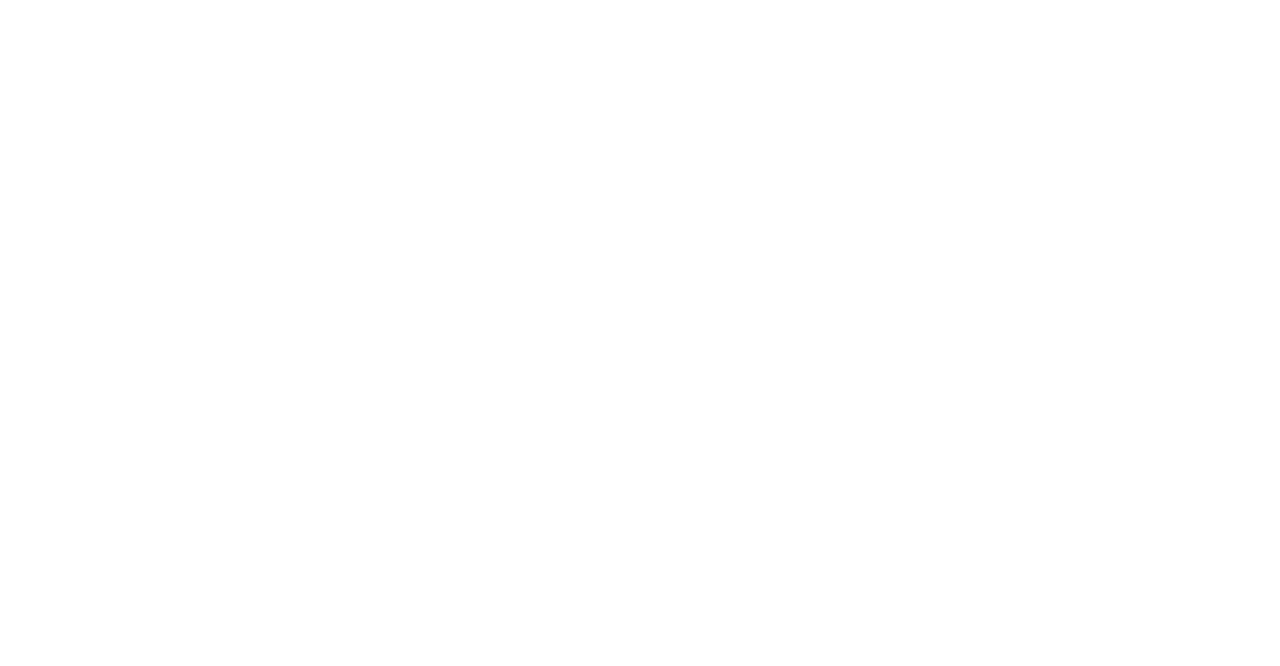
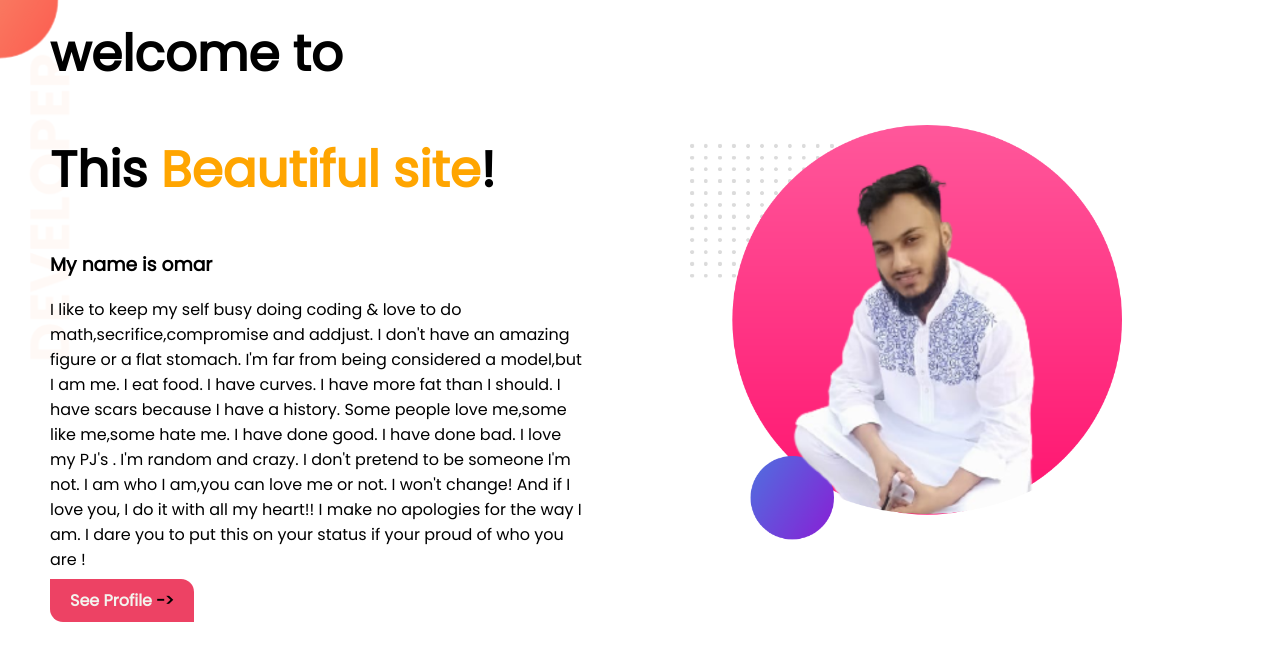
Before and after one commit to Md-omar-faruke-programming-hero/developer-portfolio, a plain HTML site: page index.html in a window 1280 px wide. Drawn offline with Linux system fonts and the light colour scheme.

Commit message:
1st section

```diff
--- a/index.html
+++ b/index.html
@@ -1,14 +1,38 @@
 <!DOCTYPE html>
 <html lang="en">
-<head>
-    <meta charset="UTF-8">
-    <meta http-equiv="X-UA-Compatible" content="IE=edge">
-    <meta name="viewport" content="width=, initial-scale=1.0">
-    <link rel="stylesheet" href="style.css">
+  <head>
+    <meta charset="UTF-8" />
+    <meta http-equiv="X-UA-Compatible" content="IE=edge" />
+    <meta name="viewport" content="width=, initial-scale=1.0" />
+    <link rel="stylesheet" href="style.css" />
     <title>my portfolio</title>
-</head>
-<body>
+    <link rel="preconnect" href="https://fonts.googleapis.com" />
+    <link rel="preconnect" href="https://fonts.gstatic.com" crossorigin />
+    <link href="https://fonts.googleapis.com/css2?family=Poppins&display=swap" rel="stylesheet" />
 
+    <link rel="stylesheet" href="style.css" />
+  </head>
+  <body>
+    <section class="bkimg">
+      <div class="halfwidth">
+        <h1>welcome to</h1>
+        <h1>This <span class="orange">Beautiful site</span>!</h1>
+        <h3>My name is omar</h3>
+        <p>
+          I like to keep my self busy doing coding & love to do math,secrifice,compromise and addjust. I don't have
+          an amazing figure or a flat stomach. I'm far from being considered a model,but I am me. I eat food. I
+          have curves. I have more fat than I should. I have scars because I have a history. Some people love
+          me,some like me,some hate me. I have done good. I have done bad. I love my PJ's . I'm random and crazy. I
+          don't pretend to be someone I'm not. I am who I am,you can love me or not. I won't change! And if I love
+          you, I do it with all my heart!! I make no apologies for the way I am. I dare you to put this on your
+          status if your proud of who you are !
+        </p>
 
-</body>
+        <a class="likbutton" target="_blank" href="https://web.facebook.com/prefect.omar/">See Profile <span class="aro"> -></span> </a>
+      </div>
+      <div class="halfwidth">
+        <img src="images/bk.png" alt="omar's picture" />
+      </div>
+    </section>
+  </body>
 </html>
--- a/style.css
+++ b/style.css
@@ -1,3 +1,44 @@
-p{
-    color: aquamarine;
+body {
+  font-family: "Poppins", sans-serif;
+  margin: 0;
 }
+h1 {
+  font-size: 50px;
+}
+.orange {
+  color: orange;
+
+}
+.aro{
+    color: black;
+}
+section {
+  display: flex;
+
+}
+.halfwidth {
+   margin-top: -75px;
+  width: 50%;
+  padding: 50px;
+}
+.halfwidth img {
+  width: 80%;
+  margin-top: 150px;
+}
+.likbutton {
+  text-decoration: none;
+
+
+  background-color: #ed4264;
+  border-top-right-radius: 13px;
+  border-bottom-left-radius: 13px;
+  padding: 10px 20px;
+  color: rgb(243, 243, 237);
+
+  font-weight: 700;
+}
+.bkimg{
+
+    background-image: url(images/top-banner.png);
+    background-repeat: no-repeat;
+}
```
Also changed, not shown: images/bk.png (added), images/dream-bg.png (added), images/exp-bg.png (added), images/my-bg.png (added), images/my-bg2.png (added), images/top-banner.png (added), mypic/pic1.png (added), mypic/pic2.png (added), mypic/pic3.png (added), 2 other files.
